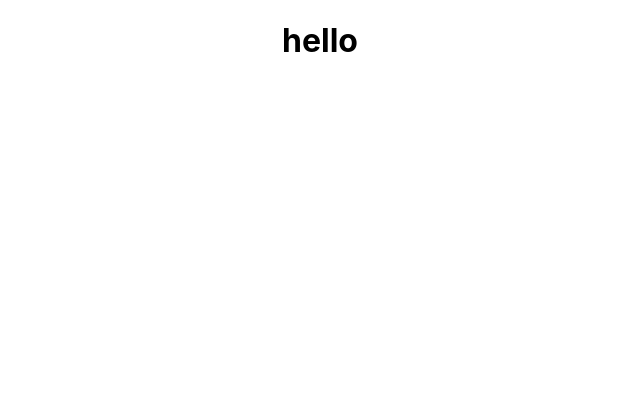
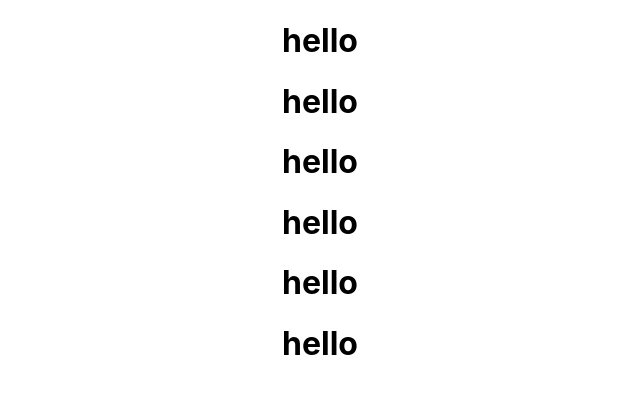
Before and after one commit to CatalinaSorina/Calculator-with-React, a React (Create React App) app in the folder calculator/: page / in a window 1280 px wide. Shown: the top 394 px of the page, without its empty margins (320-960 px from the left). Built offline with nearby package versions, Linux system fonts and the light colour scheme.

Commit message:
test commit

```diff
--- a/calculator/src/App.js
+++ b/calculator/src/App.js
@@ -6,6 +6,11 @@ class App extends Component {
     return (
       <div className="App">
         <h1>hello</h1>
+        <h1>hello</h1>
+        <h1>hello</h1>
+        <h1>hello</h1>
+        <h1>hello</h1>
+        <h1>hello</h1>
       </div>
     );
   }
```
